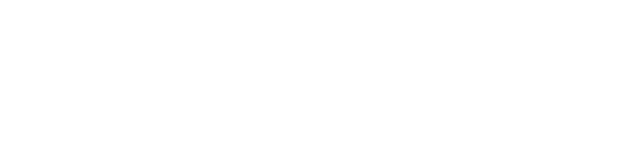
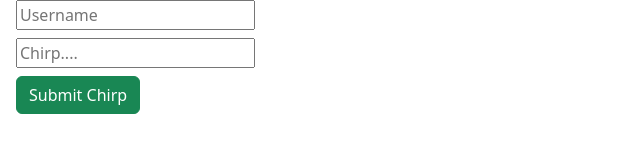
Before and after one commit to jivemachine/ExpressAPITest, a plain HTML site: page client/index.html in a window 1280 px wide. Shown: the whole page, without its empty margins (0-640 px from the left). Drawn offline with nearby package versions, Linux system fonts and the light colour scheme.

Commit message:
added bootstrap styling to index

```diff
--- a/client/index.html
+++ b/client/index.html
@@ -9,7 +9,18 @@
         <link rel="stylesheet" href="styles.css">
     </head>
     <body>
+        <form action="/form-action" method="POST" class="form-inline">
+            <div class="form-group mx-sm-3 mb-2">
+                <input class="form-input" type="text" name="name" placeholder="Username">
+            </div>
+            <div class="form-group mx-sm-3 mb-2">
+                <input class="form-input" type="textarea" name="chirpBody" placeholder="Chirp....">
+            </div>
+            <button class="btn btn-success mx-sm-3 mb-2" type="submit">Submit Chirp</button>
+        </form>
 
+        <!-- dependencies -->
+        <script src="https://cdn.jsdelivr.net/npm/jquery@3.7.1/dist/jquery.min.js"></script>
         <script src="app.js"></script>
     </body>
 </html>
```
Lines whose indentation alone changed are shown as unchanged.
